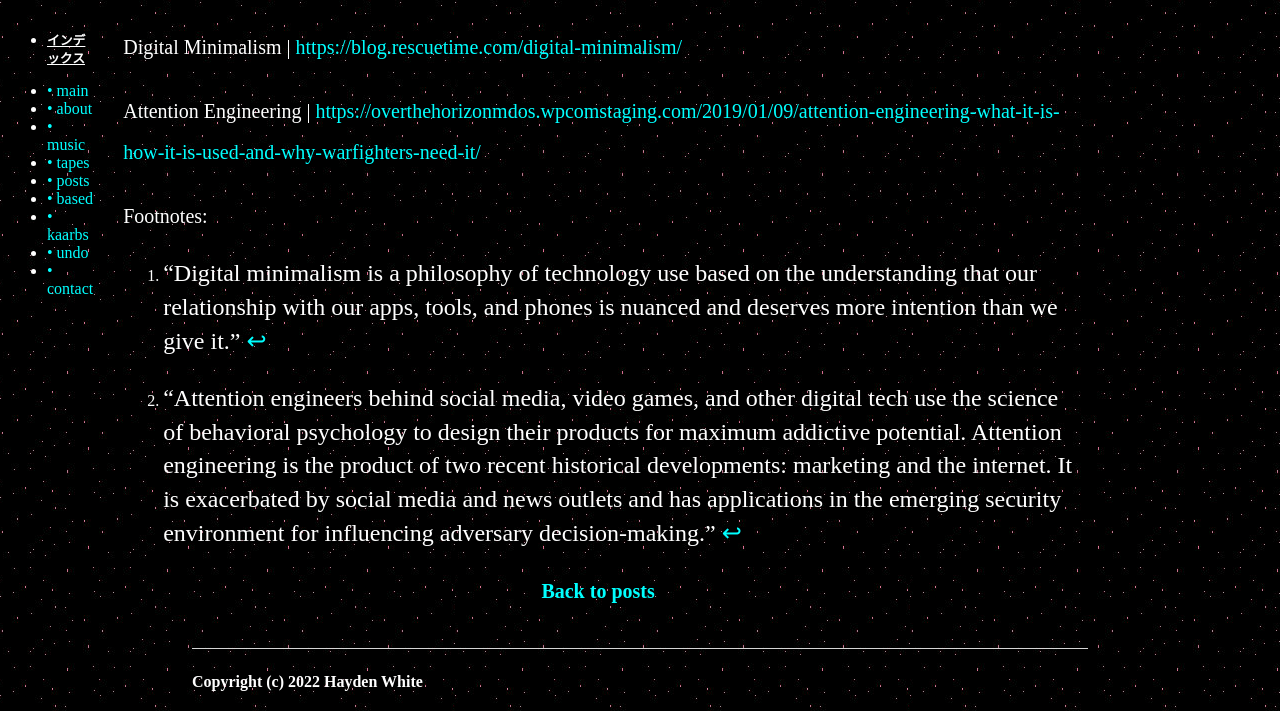
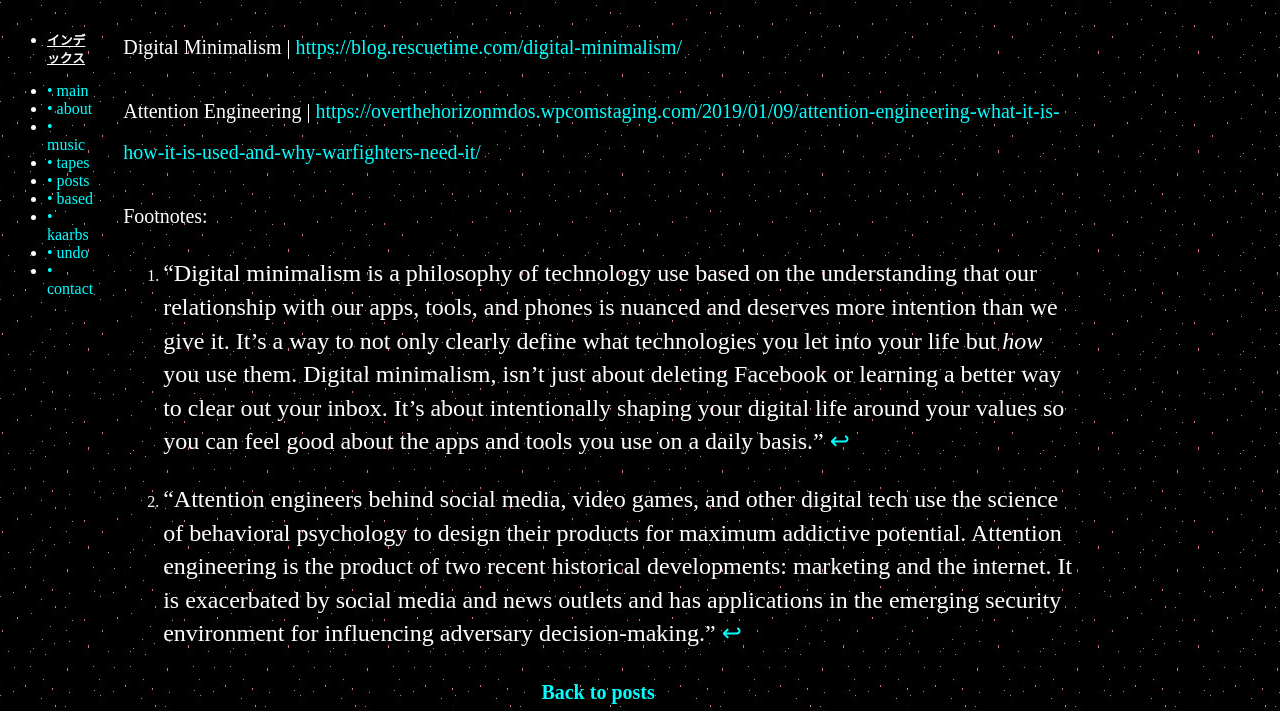
Before and after one commit to whiteVHS/whiteVHS.github.io, a Jekyll site: the page built from _posts/2022-12-30-new-years-resolutions-and-digital-minimalism.md, in a window 1280 px wide and 900 px high, scrolled down 1719 px, cut to the strip 0-711 px from the top of the window. Built offline with Jekyll 4.4.1, drawn with Linux system fonts in a browser that asks for light colours.

Commit message:
Update 2022-12-30-new-years-resolutions-and-digital-minimalism.md

```diff
--- a/_posts/2022-12-30-new-years-resolutions-and-digital-minimalism.md
+++ b/_posts/2022-12-30-new-years-resolutions-and-digital-minimalism.md
@@ -26,6 +26,6 @@
 
 <sub>Footnotes:</sub>
 
-[^1]: "Digital minimalism is a philosophy of technology use based on the understanding that our relationship with our apps, tools, and phones is nuanced and deserves more intention than we give it."
+[^1]: "Digital minimalism is a philosophy of technology use based on the understanding that our relationship with our apps, tools, and phones is nuanced and deserves more intention than we give it. It's a way to not only clearly define what technologies you let into your life but *how* you use them. Digital minimalism, isn’t just about deleting Facebook or learning a better way to clear out your inbox. It’s about intentionally shaping your digital life around your values so you can feel good about the apps and tools you use on a daily basis."
 
 [^2]: "Attention engineers behind social media, video games, and other digital tech use the science of behavioral psychology to design their products for maximum addictive potential. Attention engineering is the product of two recent historical developments: marketing and the internet. It is exacerbated by social media and news outlets and has applications in the emerging security environment for influencing adversary decision-making."
```
